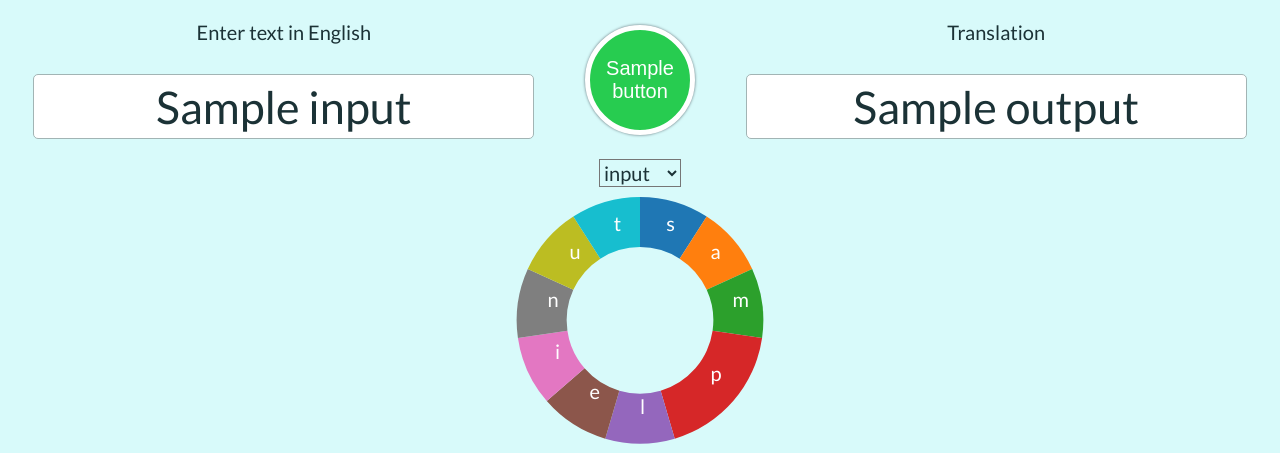
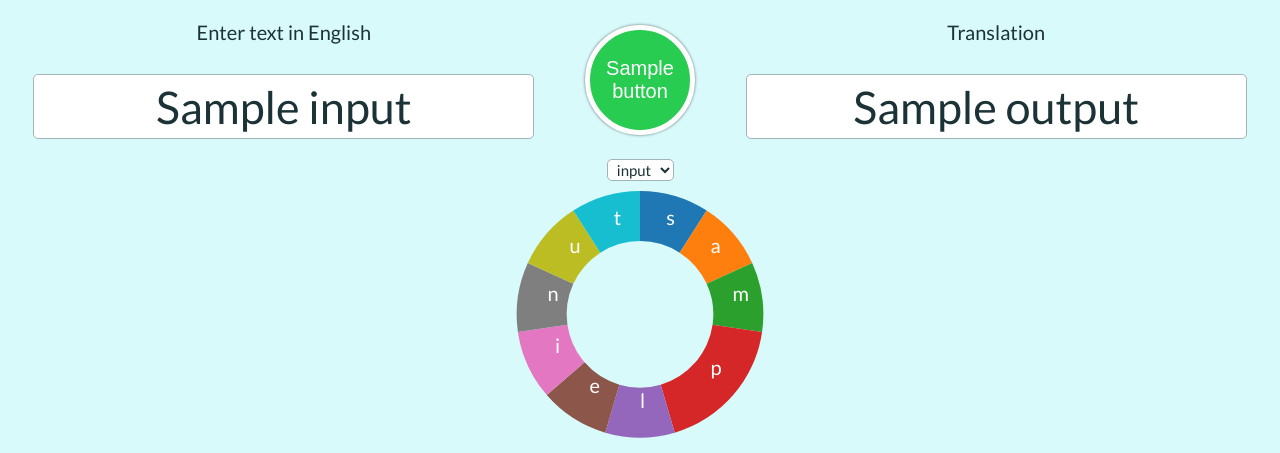
Before and after one commit to sonyasha/natural-language-translation, a Flask app: template app_folder/app/templates/index.html in a window 1280 px wide. Shown: the part 150-603 px from the top of the page. Run offline with Flask 2, Linux system fonts and the light colour scheme; the template is opened without the code that fills it: most values are stand-ins (such as "Sample title", 1, 10 or a date in 2020); some web fonts are replaced.

Commit message:
in-progress

```diff
--- a/app_folder/app/static/js/logic.js
+++ b/app_folder/app/static/js/logic.js
@@ -57,6 +57,7 @@ function changeData(value) {
         }
         renderChart(data);
     }
+
 }
 
 function renderChart(data) {
@@ -150,3 +151,19 @@ function getLetters(inputs) {
 
     return dict
 }
+
+$('#inputlang').each(function(){
+    var el = $(this);
+      var textLength = el.val().length;
+       if (textLength > 20) {
+           el.css('font-size', '0.99em');
+       }
+});
+
+$('#outputlang').each(function(){
+    var el = $(this);
+      var textLength = el.val().length;
+       if (textLength > 20) {
+           el.css('font-size', '0.99em');
+       }
+});
--- a/app_folder/app/static/styles/main.css
+++ b/app_folder/app/static/styles/main.css
@@ -175,3 +175,30 @@ input:focus {
         font-size: 40px;
     }
 }
+
+#plot-select {
+    outline: none;
+}
+
+#plot-select {
+    /* width: 95%; */
+    /* height: 65px; */
+    background-color: #FFFFFF;
+    border: solid 1px #a2b4b4;
+    border-radius: 5px;
+    text-align: center;
+    font-size: 15px;
+    box-shadow: 1px;
+}
+
+/* select {
+
+    -moz-appearance: none;
+
+    -webkit-appearance: none;
+  }
+
+
+  select::-ms-expand {
+    display: none;
+  } */
```
